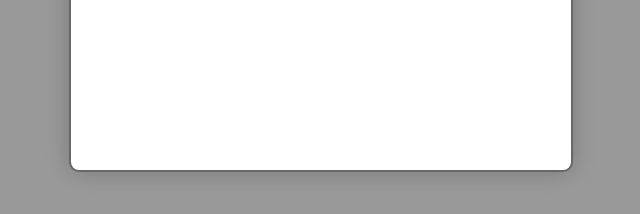
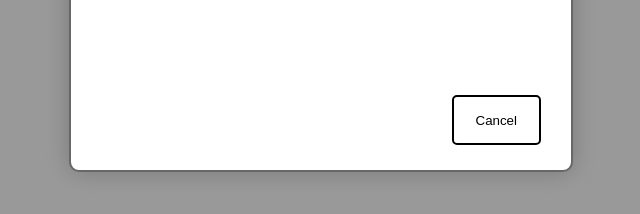
Before and after one commit to adebola-io/modal-test, a plain HTML site: page index.html in a window 1280 px wide. Both pictures are taken after a click on the button "Open Modal". Shown: the part 480-694 px from the top of the page, without its empty margins (319-959 px from the left). Drawn offline with Linux system fonts and the light colour scheme.

Commit message:
Add cancel

```diff
--- a/main.js
+++ b/main.js
@@ -2,20 +2,34 @@ function openModal() {
   // Dynamically create the modal elements with the document API.
   let container = document.createElement("div");
   let modal = document.createElement("div");
-  let bar = document.createElement("div");
-  let closeButton = document.createElement("button");
+  let text = document.createTextNode("It works");
+  let header = document.createElement("div");
+  let close = document.createElement("button");
+  let footer = document.createElement("footer");
+  let cancel = document.createElement("button");
+
+  // Create the modal close event.
+  const closeModal = () => {
+    container.remove();
+  };
+
   // Add styling classes and text.
   container.classList.add("modal-container");
   modal.classList.add("modal");
-  bar.classList.add("modal-bar");
-  closeButton.classList.add("modal-close-btn");
-  modal.innerText = "It works";
-  // Add a click event on the close button that closes the entire modal component.
-  closeButton.addEventListener("click", () => {
-    container.remove();
-  });
+  header.classList.add("modal-header");
+  close.classList.add("modal-close");
+  footer.classList.add("modal-footer");
+  cancel.classList.add("modal-cancel");
+  cancel.innerText = "Cancel";
+
+  // Add the close event on the close buttons.
+  close.addEventListener("click", closeModal);
+  cancel.addEventListener("click", closeModal);
+
   // Join elements together.
-  bar.append(closeButton), modal.prepend(bar), container.append(modal);
+  header.append(close), footer.append(cancel);
+  modal.append(header, text, footer), container.append(modal);
+
   // Add the created component to the DOM.
   document.body.prepend(container);
 }
--- a/style.css
+++ b/style.css
@@ -70,10 +70,10 @@ button {
 @keyframes modal_open {
   from {
     opacity: 0;
-    transform: scale(1.15) rotate(10deg);
+    transform: scale(1.15) rotate(-10deg);
   }
 }
-.modal-bar {
+.modal-header {
   position: absolute;
   top: 0;
   display: flex;
@@ -84,7 +84,7 @@ button {
   border-radius: 8px 8px 0 0;
   background-color: #222222;
 }
-.modal-close-btn {
+.modal-close {
   --pseudo-color: white;
   position: absolute;
   right: 0;
@@ -96,12 +96,12 @@ button {
   border-top-right-radius: 10px;
   transition-duration: 150ms;
 }
-.modal-close-btn:hover {
+.modal-close:hover {
   background-color: red;
   --pseudo-color: white;
 }
-.modal-close-btn::before,
-.modal-close-btn::after {
+.modal-close::before,
+.modal-close::after {
   position: absolute;
   display: block;
   content: "";
@@ -110,9 +110,30 @@ button {
   border-radius: 10px;
   background-color: var(--pseudo-color);
 }
-.modal-close-btn::before {
+.modal-close::before {
   transform: rotate(45deg);
 }
-.modal-close-btn::after {
+.modal-close::after {
   transform: rotate(-45deg);
 }
+.modal-footer {
+  position: absolute;
+  display: flex;
+  justify-content: flex-end;
+  align-items: center;
+  bottom: 0;
+  height: 20%;
+  width: 88%;
+  padding-inline: 6%;
+}
+.modal-cancel {
+  height: 50%;
+  padding-inline: 5%;
+  border: 2px solid black;
+  border-radius: 5px;
+  transition-duration: 300ms;
+}
+.modal-cancel:hover {
+  background-color: black;
+  color: white;
+}
```
